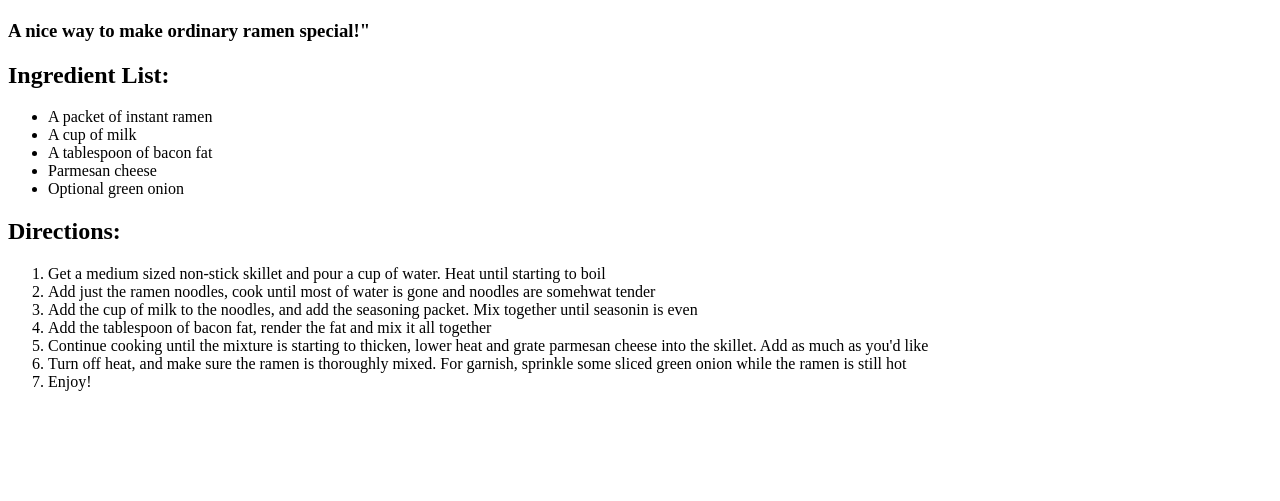
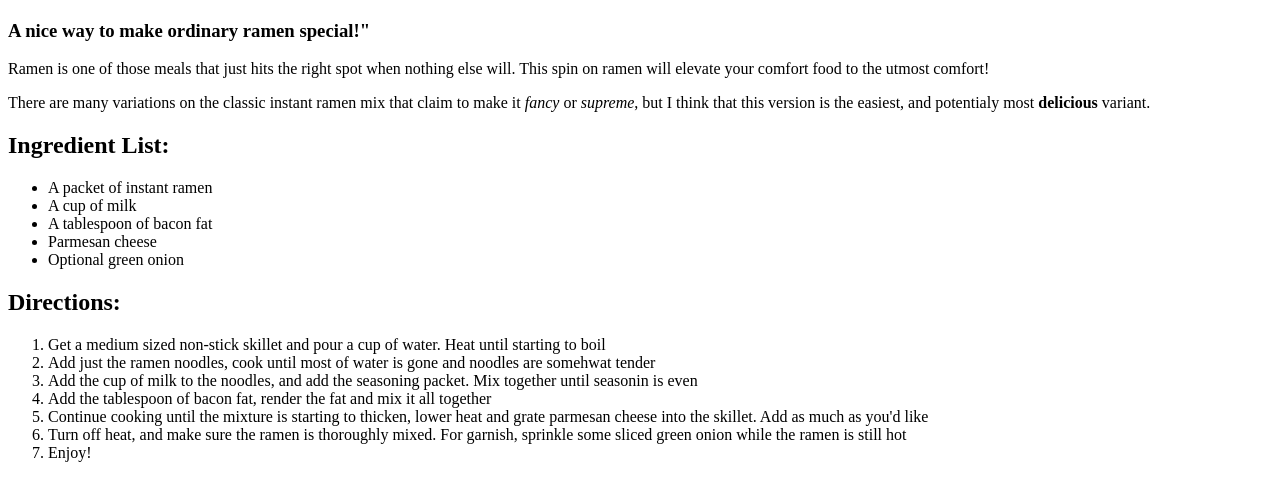
Before and after one commit to leadgfl13/odin-recipes, a plain HTML site: page recipes/special-ramen.html in a window 1280 px wide. Shown: the part 99-600 px from the top of the page. Drawn offline with Linux system fonts and the light colour scheme.

Commit message:
Add two descriptor paragraphs

```diff
--- a/recipes/special-ramen.html
+++ b/recipes/special-ramen.html
@@ -8,6 +8,12 @@
         <img src = "../images/special-ramen.jpeg">
 
         <h3>A nice way to make ordinary ramen special!"</h3>
+        <p>Ramen is one of those meals that just hits the right spot when nothing else will.
+            This spin on ramen will elevate your comfort food to the utmost comfort!</p>
+
+        <p>There are many variations on the classic instant ramen mix that claim to make it
+            <em>fancy</em> or <em>supreme</em>, but I think that this version is the easiest,
+            and potentialy most <strong>delicious</strong> variant.</p>
 
         <h2>Ingredient List:</h2>
 
```
